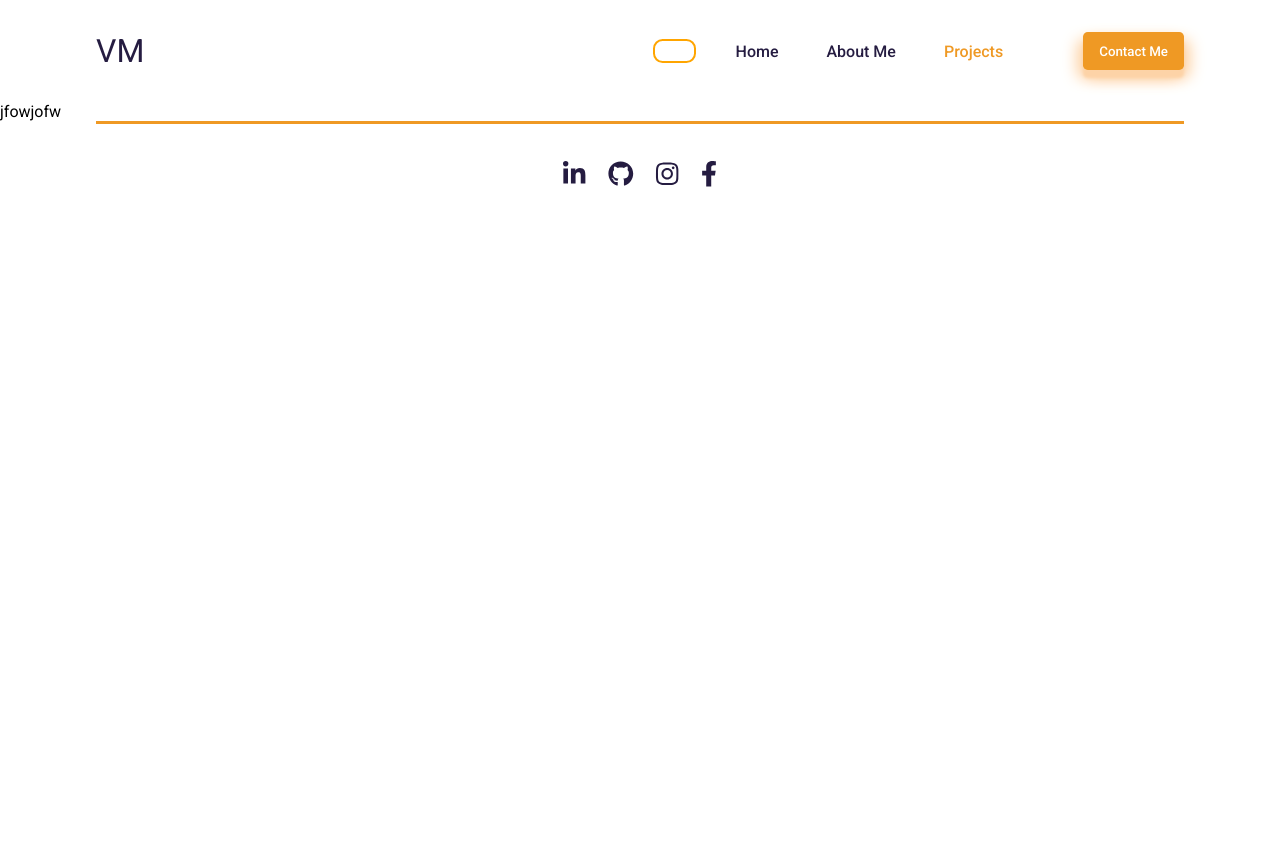
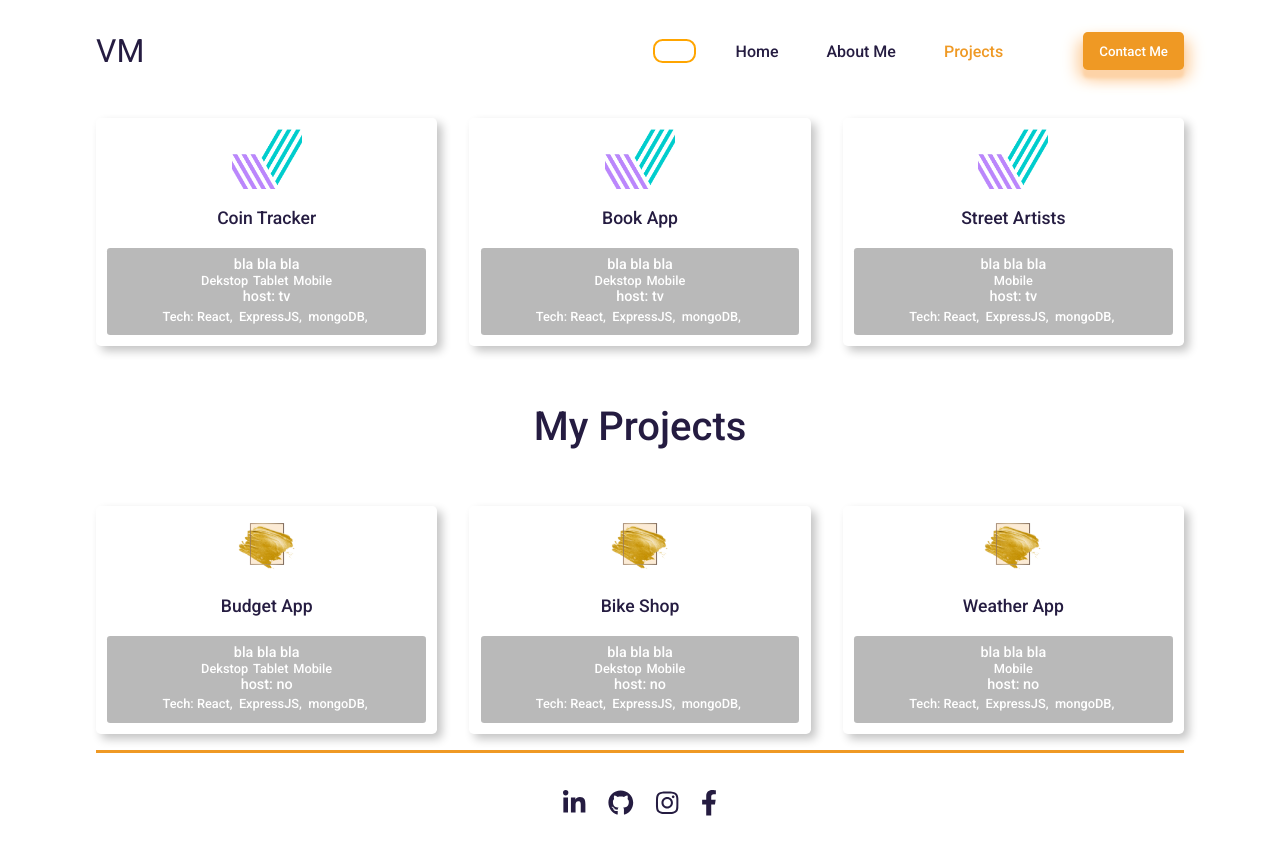
Before and after one commit to vladimirmomiroski/portfolio, a React (Create React App) app in the folder frontend/: page /projects in a window 1280 px wide. Before the commit the page ends 800 px from the top, so only its background shows below. Built offline with nearby package versions, Linux system fonts and the light colour scheme.

Commit message:
projects page added

```diff
--- a/frontend/src/App.js
+++ b/frontend/src/App.js
@@ -6,6 +6,7 @@ import About from './pages/About/About';
 import Projects from './pages/Projects/Projects';
 import Footer from './components/Footer/Footer';
 import Contact from './pages/Contact/Contact';
+import ProjectInfo from './pages/ProjectInfo/ProjectInfo';
 
 function App() {
   return (
@@ -16,7 +17,9 @@ function App() {
         <Route path='/' element={<Home/>}/>
         <Route path='/about' element={<About/>}/>
         <Route path='/projects' element={<Projects/>}/>
+        <Route path='/projects/:id' element={<ProjectInfo/>}/>
         <Route path='/contact' element={<Contact/>}/>
+
      </Routes>
      <Footer/>
     </div>
--- a/frontend/src/context/Context.js
+++ b/frontend/src/context/Context.js
@@ -1,14 +1,18 @@
 import React, { createContext, useState } from "react";
+import { projectsData } from '../projectsData';
 
 export const Context = createContext();
 
 export const Provider = ({ children }) => {
 
+  const [projects, setProjects] = useState(projectsData);
+
     const [theme, setTheme] = useState("light") ;
 
   const contextObj = {
       theme,
-      setTheme
+      setTheme,
+      projects
   };
 
   return <Context.Provider value={contextObj}>{children}</Context.Provider>;
--- /dev/null
+++ b/frontend/src/pages/ProjectInfo/ProjectInfo.jsx
@@ -0,0 +1,29 @@
+import React, { useEffect, useState } from "react";
+import { useContext } from "react";
+import { useParams } from "react-router-dom";
+import { Context } from "../../context/Context";
+
+
+export default function ProjectInfo() {
+  const { projects } = useContext(Context);
+  const { id } = useParams();
+
+  const [project, setProject] = useState({});
+
+  useEffect(() => {
+    const item = projects.find((item) => item.id === +id);
+    setProject(item);
+  }, []);
+
+  const {name, image, desc} = project;
+
+  console.log(image)
+
+  return (
+    <div>
+      <h2>{name}</h2>
+      <p>{desc}</p>
+      <img src={'/' + image} alt="project" />
+    </div>
+  );
+}
--- /dev/null
+++ b/frontend/src/pages/Projects/ProjectItem.jsx
@@ -0,0 +1,31 @@
+import React from 'react';
+import styles from './ProjectItem.module.css';
+import { useNavigate } from 'react-router-dom';
+
+export default function ProjectItem({item}) {
+
+  const { img, card, title, responsiveInfo, responsiveText, infoPart, technologiesBox, techItem } = styles;
+  const { id, name, image, host, responsive, desc, technologies } = item
+  const navigate = useNavigate()
+
+  const toProjectDetails = (id) => {
+       navigate(`/projects/${id}`)
+  }
+
+  return (
+    <div className={card} onClick={() => toProjectDetails(id)}>
+      <img className={img} src={image} alt="" />
+    <p className={title}>{name}</p>
+    <div className={infoPart}>
+    <p>{desc}</p>
+  <div className={responsiveInfo}>{responsive.map(el => (
+    <div key={el} className={responsiveText}>{el}</div>
+  ))}</div>
+  <p>host: {host ? "tv" : "no"}</p>
+  <div className={technologiesBox}>Tech: {technologies.map(el => (
+    <div key={el} className={techItem}>{el},</div>
+  ))}</div>
+  </div>
+    </div>
+  )
+}
--- /dev/null
+++ b/frontend/src/pages/Projects/ProjectItem.module.css
@@ -0,0 +1,62 @@
+.img {
+    width:70px;
+    height:60px;
+    object-fit: cover;
+}
+
+.title {
+    color:#251C41;
+    font-weight:500;
+    font-size:1.1rem;
+    margin:0.3rem 0.6rem 0.7rem;
+    color:#251C41;
+    padding:0.6rem;
+    border-radius:0.3rem;
+  }
+
+.card {
+    box-shadow: 5px 5px 10px #c4c4c4;
+    border-radius:0.3rem;
+    text-align: center;
+    padding:0.7rem;
+}
+
+.card:hover {
+    cursor: pointer;
+    transform: scale(1.05);
+    transition: .3s ease-in-out;
+}
+
+.infoPart {
+    padding:0.5rem 0;
+    border-radius: 0.2rem;
+    background-color: #b9b9b9;
+    color:white;
+    font-weight:500;
+    font-size:0.9rem;
+}
+
+.responsiveInfo {
+    display:flex;
+    justify-content: center;
+}
+
+.responsiveText {
+    font-size:0.8rem;
+
+}
+
+.responsiveText:not(:last-child) {
+    margin-right:0.3rem;
+}
+
+.technologiesBox {
+    display:flex;
+    justify-content: center;
+    padding:0.2rem;
+    font-size:0.8rem;
+}
+
+.techItem {
+    margin:0 0.2rem;
+}
--- a/frontend/src/pages/Projects/Projects.jsx
+++ b/frontend/src/pages/Projects/Projects.jsx
@@ -1,7 +1,20 @@
-import React from 'react'
+import React, { useContext } from 'react';
+import styles from './Projects.module.css';
+import { Context  } from '../../context/Context';
+import ProjectItem from './ProjectItem';
 
 export default function Projects() {
+
+  const { projects } = useContext(Context);
+
+  const { container, title, box } = styles;
   return (
-   <div>jfowjofw</div>
+   <div className={container}>
+    <div className={title}>My Projects</div>
+    <div className={box}>
+      {projects.map(el => (
+       <ProjectItem key={el.id} item={el} />
+    ))}</div>
+   </div>
   )
 }
--- /dev/null
+++ b/frontend/src/pages/Projects/Projects.module.css
@@ -0,0 +1,27 @@
+.container {
+    width: 85%;
+    margin: 0 auto;
+    position:relative;
+    min-height: calc(100vh - 205.76px);
+    display:flex;
+    align-items: center;
+}
+
+.box {
+    display: grid;
+    grid-template-columns: repeat(3, 1fr);
+    width:100%;
+    grid-row-gap: 10rem;
+    grid-column-gap: 2rem;
+    padding:1rem 0;
+}
+
+.title {
+    position:absolute;
+    top:50%;
+    left:50%;
+    transform: translate(-50%, -50%);
+    font-size:2.5rem;
+    font-weight:500;
+    color:#251C41;
+}
--- /dev/null
+++ b/frontend/src/projectsData.js
@@ -0,0 +1,62 @@
+export const projectsData = [
+    {
+        id: 1,
+        name: "Coin Tracker",
+        desc: "bla bla bla",
+        image: "assets/images/coinTrackerLogo.png",
+        github: "https://github.com/vladimirmomiroski/todo_app",
+        responsive: ["Dekstop", "Tablet", "Mobile"],
+        technologies: ["React", "ExpressJS", "mongoDB"],
+        host: true
+    },
+    {
+        id: 2,
+        name: "Book App",
+        desc: "bla bla bla",
+        image: "assets/images/coinTrackerLogo.png",
+        github: "https://github.com/vladimirmomiroski/todo_app",
+        responsive: ["Dekstop", "Mobile"],
+        technologies: ["React", "ExpressJS", "mongoDB"],
+        host: true
+    },
+    {
+        id: 3,
+        name: "Street Artists",
+        desc: "bla bla bla",
+        image: "assets/images/coinTrackerLogo.png",
+        github: "https://github.com/vladimirmomiroski/todo_app",
+        responsive: ["Mobile"],
+        technologies: ["React", "ExpressJS", "mongoDB"],
+        host: true
+    },
+    {
+        id: 4,
+        name: "Budget App",
+        desc: "bla bla bla",
+        image: "assets/images/Logo.png",
+        github: "https://github.com/vladimirmomiroski/todo_app",
+        responsive: ["Dekstop", "Tablet", "Mobile"],
+        technologies: ["React", "ExpressJS", "mongoDB"],
+        host: false
+    },
+    {
+        id: 5,
+        name: "Bike Shop",
+        desc: "bla bla bla",
+        image: "assets/images/Logo.png",
+        github: "https://github.com/vladimirmomiroski/todo_app",
+        responsive: ["Dekstop", "Mobile"],
+        technologies: ["React", "ExpressJS", "mongoDB"],
+        host: false
+    },
+    {
+        id: 6,
+        name: "Weather App",
+        desc: "bla bla bla",
+        image: "assets/images/Logo.png",
+        github: "https://github.com/vladimirmomiroski/todo_app",
+        responsive: ["Mobile"],
+        technologies: ["React", "ExpressJS", "mongoDB"],
+        host: false
+    },
+]
```
Also changed, not shown: frontend/public/assets/images/Logo.png (added), frontend/public/assets/images/coinTrackerLogo.png (added).
